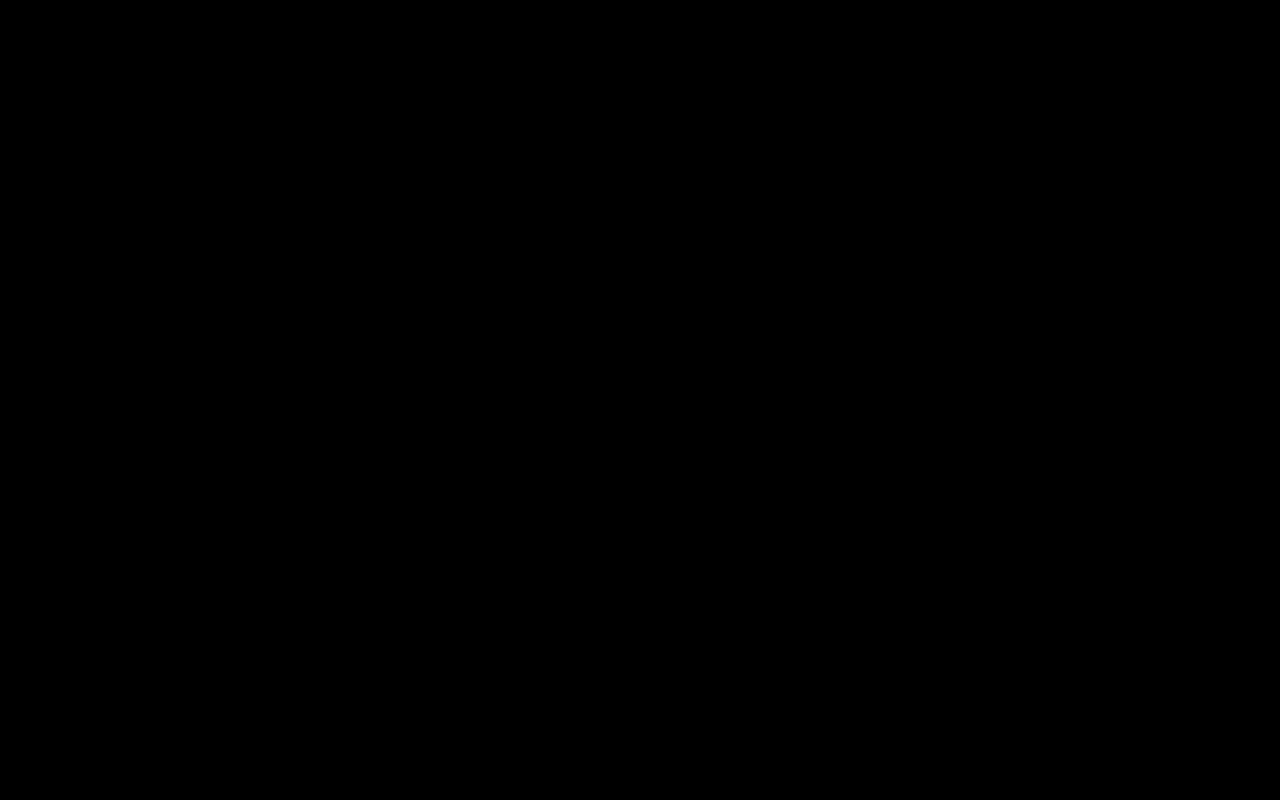
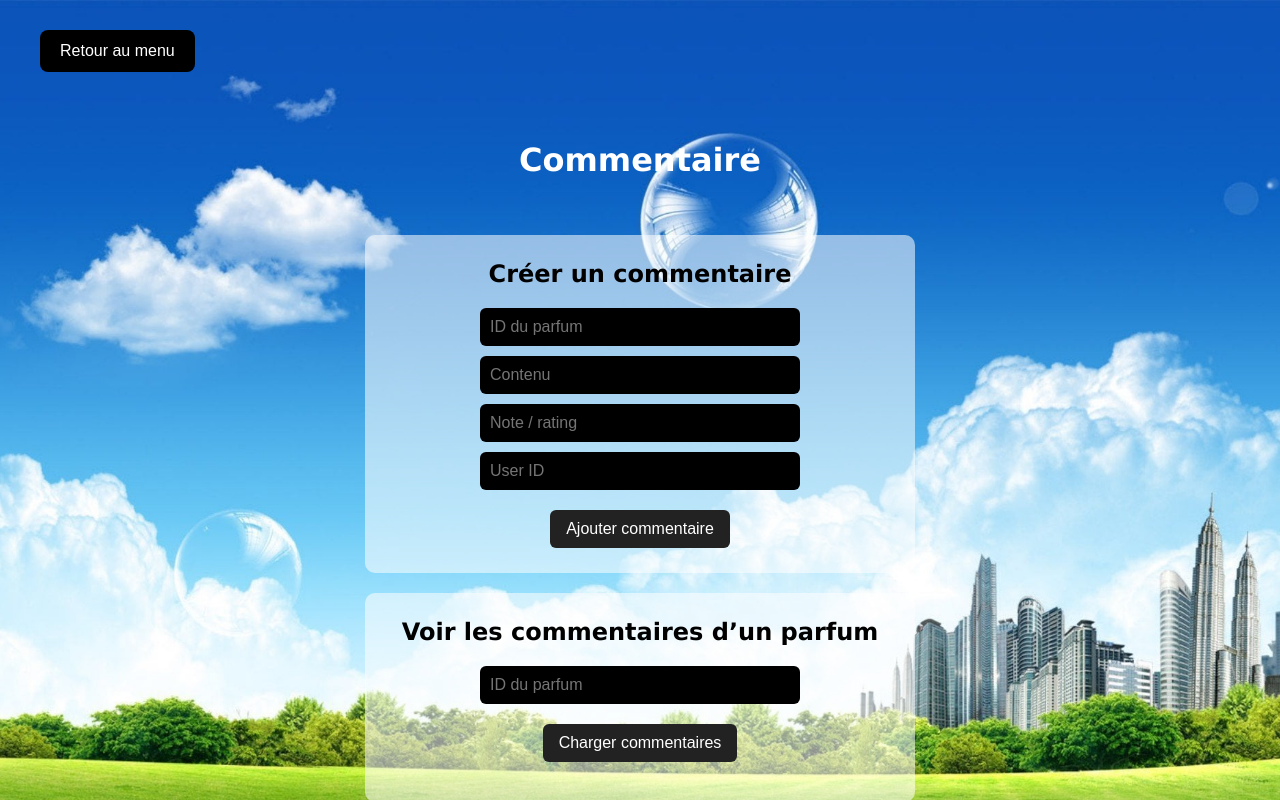
Before and after one commit to yanis26x/Mistify-frontend, a React (Vite) app: page /Commentaire in a window 1280 px wide. Before the commit this address had no page. Shown: the top 800 px of the page. Built offline with nearby package versions, Linux system fonts and the light colour scheme.

Commit message:
ajout bouton commentaires

```diff
--- a/src/App.jsx
+++ b/src/App.jsx
@@ -2,6 +2,7 @@ import { Routes, Route } from "react-router-dom";
 import Home from "./home/Home";
 import Auth from "./auth/Auth";
 import VendreParfum from "./parfum/VendreParfum";
+import Commentaire from "./commentaire/Commentaire";
 
 export default function App() {
   return (
@@ -9,6 +10,7 @@ export default function App() {
       <Route path="/" element={<Home />} />
       <Route path="/auth" element={<Auth />} />
       <Route path="/vendreParfum" element={<VendreParfum/>}/>
+      <Route path="/Commentaire" element={<Commentaire/>}/>
     </Routes>
   );
 }
--- /dev/null
+++ b/src/commentaire/Commentaire.css
@@ -0,0 +1,86 @@
+body {
+  margin: 0;
+}
+
+.commentairePage {
+  min-height: 100vh;
+  width: 100%;
+  background-image: url("/frutigerBG.jpg");
+  background-size: cover;
+  background-position: center;
+  background-repeat: no-repeat;
+  position: relative;
+  display: flex;
+  flex-direction: column;
+  align-items: center;
+  text-align: center;
+  padding: 120px 20px 60px;
+  box-sizing: border-box;
+}
+
+.retourBtnCom {
+  position: absolute;
+  top: 30px;
+  left: 40px;
+  padding: 12px 20px;
+  background: black;
+  color: white;
+  cursor: pointer;
+  border-radius: 8px;
+  border: none;
+}
+
+.commentairePage h1 {
+  margin-bottom: 20px;
+  color: white;
+}
+
+.messageCom {
+  font-weight: bold;
+  margin-bottom: 20px;
+  color: white;
+}
+
+.sectionCom {
+  background: rgba(255, 255, 255, 0.552);
+  padding: 25px;
+  margin-bottom: 20px;
+  border-radius: 10px;
+
+  width: 100%;
+  max-width: 500px;
+}
+
+.sectionCom h2 {
+  margin-top: 0;
+  color: rgb(0, 0, 0);
+}
+
+.sectionCom input {
+  width: 100%;
+  max-width: 300px;
+  padding: 10px;
+  margin: 10px auto;
+  display: block;
+  border: none;
+  border-radius: 6px;
+}
+
+.sectionCom button {
+  padding: 10px 16px;
+  background: #222;
+  color: white;
+  cursor: pointer;
+  border-radius: 6px;
+  border: none;
+  margin-top: 10px;
+}
+
+.resultBoxCom {
+  margin-top: 15px;
+}
+
+.commentaireItem {
+  margin-bottom: 15px;
+  color: white;
+}
--- /dev/null
+++ b/src/commentaire/Commentaire.jsx
@@ -0,0 +1,172 @@
+import { useState } from "react";
+import { useNavigate } from "react-router-dom";
+import "./Commentaire.css";
+
+export default function Commentaire() {
+  const navigate = useNavigate();
+
+  const [parfumId, setParfumId] = useState("");
+  const [content, setContent] = useState("");
+  const [rating, setRating] = useState("");
+  const [userId, setUserId] = useState("");
+
+  const [commentaires, setCommentaires] = useState([]);
+  const [getParfumId, setGetParfumId] = useState("");
+  const [deleteId, setDeleteId] = useState("");
+  const [message, setMessage] = useState("");
+
+  async function createCommentaire() {
+    setMessage("");
+
+    try {
+      const response = await fetch(`http://localhost:3000/parfums/${parfumId}/commentaires`, {
+        method: "POST",
+        headers: {
+          "Content-Type": "application/json",},
+        body: JSON.stringify({
+          content: content,
+          rating: Number(rating),
+          userId: Number(userId),
+        }),
+      });
+
+      if (!response.ok) {
+        setMessage("Erreur lors de la création du commentaire");
+        return;
+      }
+
+      const data = await response.json();
+      setMessage("Commentaire ajouté avec succès");
+
+      setParfumId("");
+      setContent("");
+      setRating("");
+      setUserId("");
+    } catch (error) {
+      setMessage("Erreur serveur");
+    }
+  }
+
+  async function getCommentaires() {
+    setMessage("");
+
+    try {
+      const response = await fetch(`http://localhost:3000/parfums/${getParfumId}/commentaires`);
+
+      if (!response.ok) {
+        setMessage("Erreur lors du chargement des commentaires");
+        setCommentaires([]);
+        return;
+      }
+
+      const data = await response.json();
+      setCommentaires(data);
+    } catch (error) {
+      setMessage("Erreur serveur");
+    }
+  }
+
+  async function deleteCommentaire() {
+    setMessage("");
+
+    try {
+      const response = await fetch(`http://localhost:3000/commentaires/${deleteId}`, {
+        method: "DELETE",
+      });
+
+      if (!response.ok) {
+        setMessage("Erreur lors de la suppression");
+        return;
+      }
+
+      setMessage("Commentaire supprimé avec succès");
+      setDeleteId("");
+    } catch (error) {
+      setMessage("Erreur serveur");
+    }
+  }
+
+  return (
+    <div className="commentairePage">
+      <button className="retourBtnCom" onClick={() => navigate("/")}>
+        Retour au menu
+      </button>
+
+      <h1>Commentaire</h1>
+
+      <p className="messageCom">{message}</p>
+
+      <div className="sectionCom">
+        <h2>Créer un commentaire</h2>
+
+        <input
+          type="number"
+          placeholder="ID du parfum"
+          value={parfumId}
+          onChange={(e) => setParfumId(e.target.value)}
+        />
+
+        <input
+          type="text"
+          placeholder="Contenu"
+          value={content}
+          onChange={(e) => setContent(e.target.value)}
+        />
+
+        <input
+          type="number"
+          placeholder="Note / rating"
+          value={rating}
+          onChange={(e) => setRating(e.target.value)}
+        />
+
+        <input
+          type="number"
+          placeholder="User ID"
+          value={userId}
+          onChange={(e) => setUserId(e.target.value)}
+        />
+
+        <button onClick={createCommentaire}>Ajouter commentaire</button>
+      </div>
+
+      <div className="sectionCom">
+        <h2>Voir les commentaires d’un parfum</h2>
+
+        <input
+          type="number"
+          placeholder="ID du parfum"
+          value={getParfumId}
+          onChange={(e) => setGetParfumId(e.target.value)}
+        />
+
+        <button onClick={getCommentaires}>Charger commentaires</button>
+
+        <div className="resultBoxCom">
+          {commentaires.map((commentaire) => (
+            <div key={commentaire.id} className="commentaireItem">
+              <p><strong>ID :</strong> {commentaire.id}</p>
+              <p><strong>Contenu :</strong> {commentaire.content}</p>
+              <p><strong>Note :</strong> {commentaire.rating}</p>
+              <p><strong>User ID :</strong> {commentaire.userId}</p>
+              <hr />
+            </div>
+          ))}
+        </div>
+      </div>
+
+      <div className="sectionCom">
+        <h2>Supprimer un commentaire</h2>
+
+        <input
+          type="number"
+          placeholder="ID du commentaire"
+          value={deleteId}
+          onChange={(e) => setDeleteId(e.target.value)}
+        />
+
+        <button onClick={deleteCommentaire}>Supprimer commentaire</button>
+      </div>
+    </div>
+  );
+}
--- a/src/home/Home.jsx
+++ b/src/home/Home.jsx
@@ -6,26 +6,29 @@ export default function Home() {
   const navigate = useNavigate();
   const backgrounds = [
     "/bluePurpleBackground.jpg",
-    "/SpotifyLogoRed.webp"
+    "/SpotifyLogoRed.webp",
+    "/frutigerBG.jpg"
   ];
 
     const [bgIndex, setBgIndex] = useState(0);
 
-      function changeBackground() {
-    setBgIndex((prev) => (prev === 0 ? 1 : 0));
-  }
+function changeBackground() {
+  setBgIndex((prev) => (prev + 1) % backgrounds.length);
+}
   return (
     <div className="homeDiv" style={{ backgroundImage: `url(${backgrounds[bgIndex]})` }}>
+
+      <button className="BTNcommentaireTop" onClick={() => navigate("/Commentaire")}>
+  <span>Commentaires</span>
+</button>
+
 
 <button
   className="BTNchangeBg"
   onClick={changeBackground}
   style={{
-    // a changer !!!!
-    backgroundImage: `url(${backgrounds[bgIndex === 0 ? 1 : 0]})`
-  }}
->
-  light/dark
+    backgroundImage: `url(${backgrounds[(bgIndex + 1) % backgrounds.length]})`}}>
+  theme
 </button>
 
       <button className="BTNvendreTop" onClick={() => navigate("/vendreParfum")}>
--- a/src/home/home.css
+++ b/src/home/home.css
@@ -134,20 +134,16 @@ body {
   width: 90px;
   height: 90px;
   border-radius: 50%;
-  border: none;
 background-color: white;
   background-image: url("/bloodd.png"); /* image différente */
   background-size: cover;
   background-position: center;
-
   display: flex;
   align-items: flex-end;
   justify-content: center;
-
   color: rgb(0, 0, 0);
   font-weight: 900;
   font-size: 17px;
-
   padding-bottom: 8px;
 }
 
@@ -172,3 +168,34 @@ background-color: white;
   cursor: pointer;
   background-color: black;
 }
+
+
+
+
+
+
+
+
+
+
+
+
+.BTNcommentaireTop {
+  position: absolute;
+  top: 30px;
+  right: 370px;
+  width: 90px;
+  height: 90px;
+  border-radius: 50%;
+  background-image: url("/msglogo.png");
+  background-size: cover;
+  background-position: center;
+  display: flex;
+  align-items: flex-end;
+  justify-content: center;
+  color: rgb(0, 0, 0);
+  font-weight: 900;
+  font-size: 17px;
+  padding-bottom: 8px;
+  cursor: pointer;
+}
```
Also changed, not shown: public/frutigerBG.jpg (added), public/msglogo.png (added).
